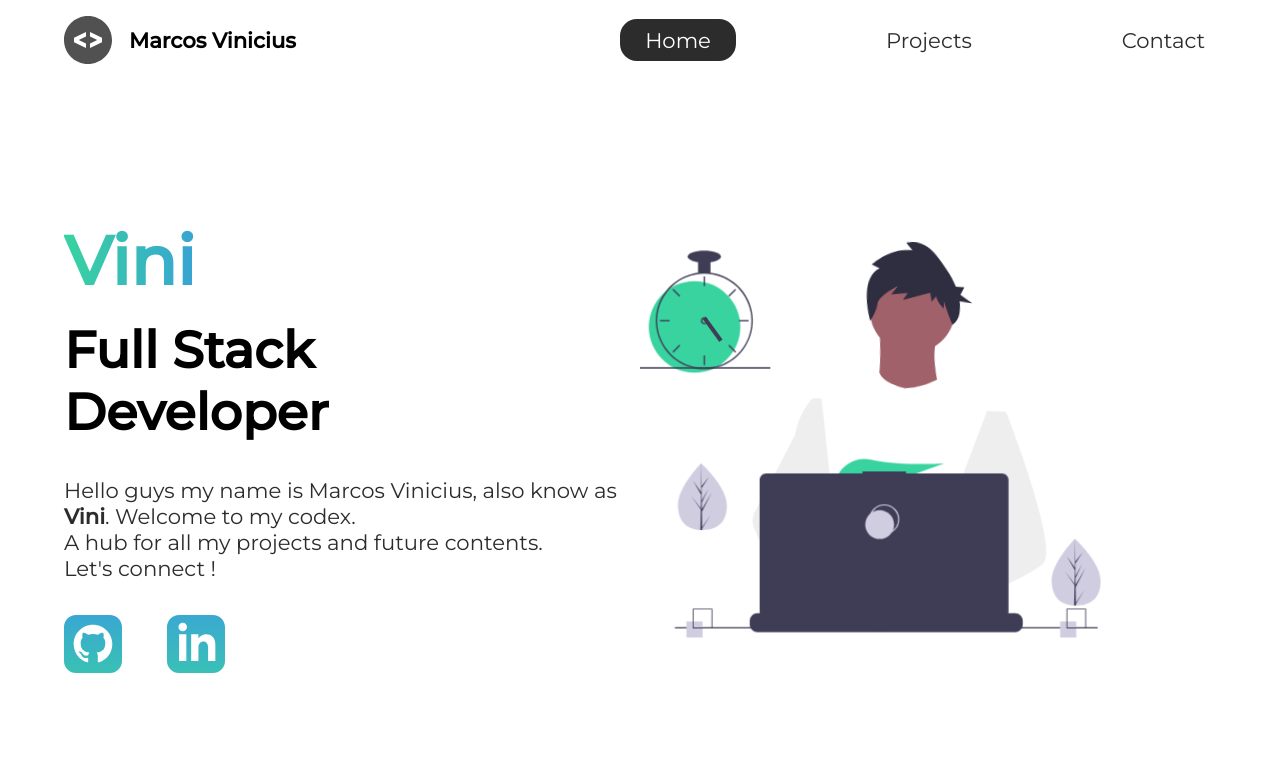
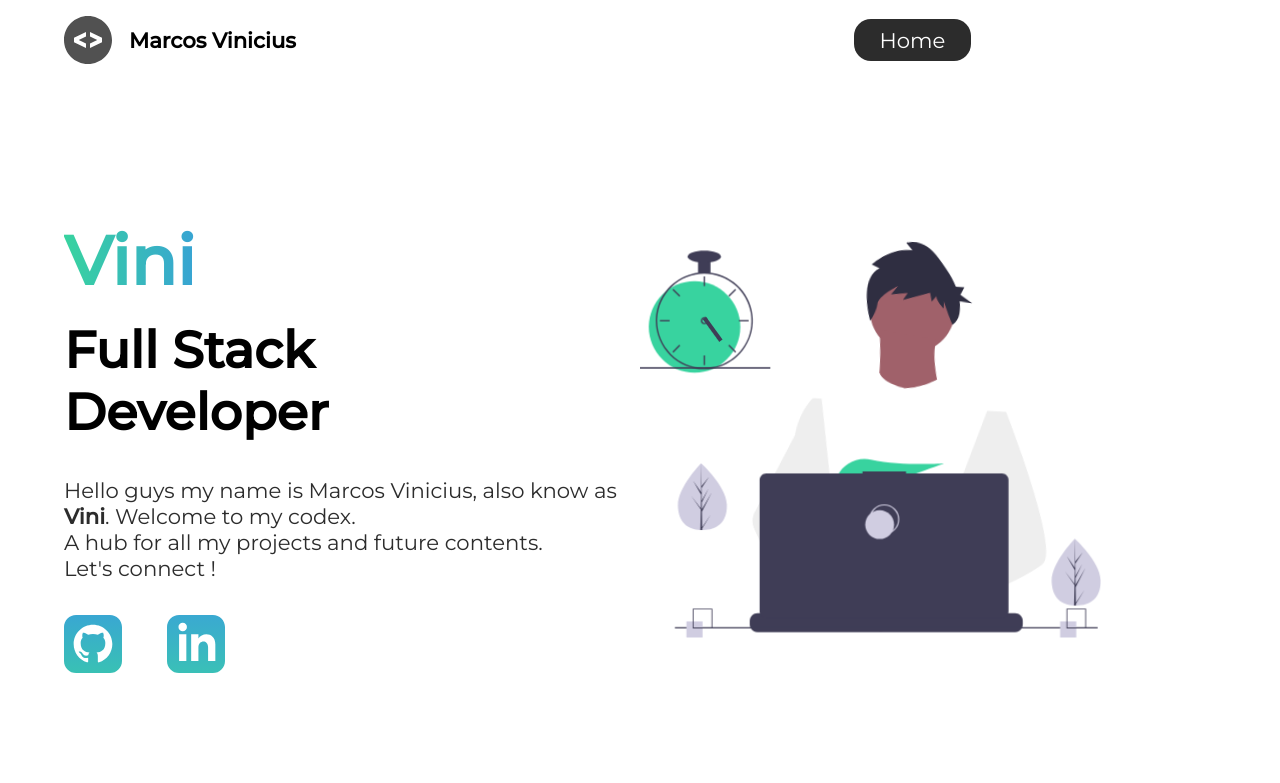
Before and after one commit to vinicodex/vinicodex-blog, a Django app: page / in a window 1280 px wide. Shown: the top 783 px of the page. Run offline with Django 4.2, Linux system fonts and the light colour scheme.

Commit message:
remove menu to projects and contacts

```diff
--- a/website/templates/website/index.html
+++ b/website/templates/website/index.html
@@ -13,8 +13,6 @@
         </div>
         <ul>
           <li><a class="active" href="/website/static">Home</a></li>
-          <li><a href="#">Projects</a></li>
-          <li><a href="#">Contact</a></li>
         </ul>
       </nav>
     </header>
--- a/website/templates/website/projects.html
+++ b/website/templates/website/projects.html
@@ -11,8 +11,6 @@
         </div>
         <ul>
           <li><a href="{% url 'website:index' %}">Home</a></li>
-          <li><a class="{% url 'website:projects' %}">Projects</a></li>
-          <li><a href="{% url 'website:contact' %}">Contact</a></li>
         </ul>
       </nav>
     </header>
--- a/website/views.py
+++ b/website/views.py
@@ -4,5 +4,6 @@ from django.shortcuts import render
 def index(request):
     return render(request, 'website/index.html')
 
+
 def projects(request):
     return render(request, 'website/projects.html')
```
Also changed, not shown: requirements.txt (+2 -6 lines).
